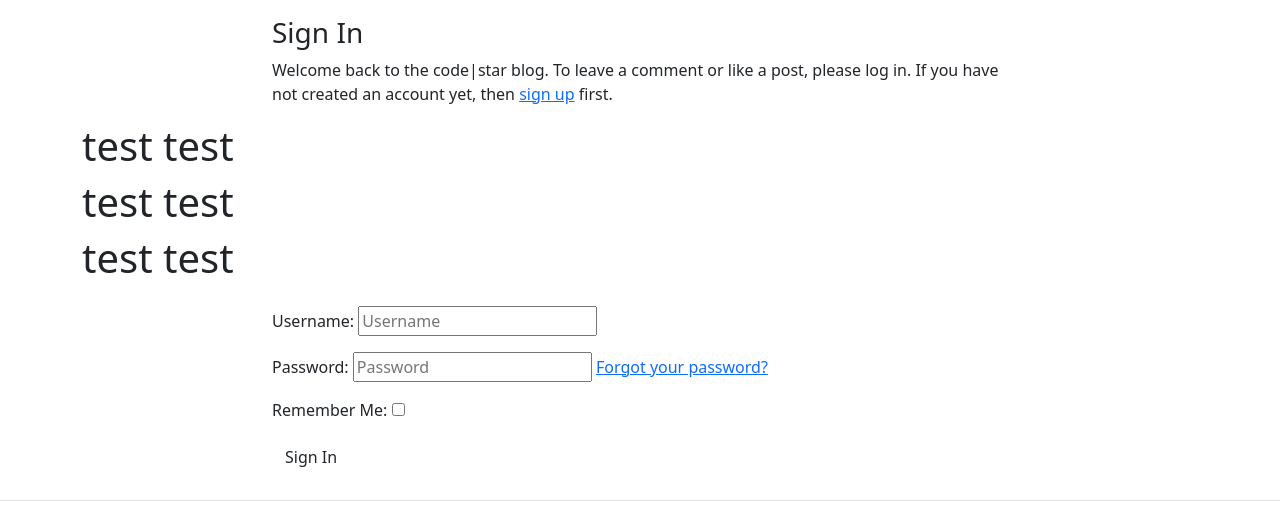
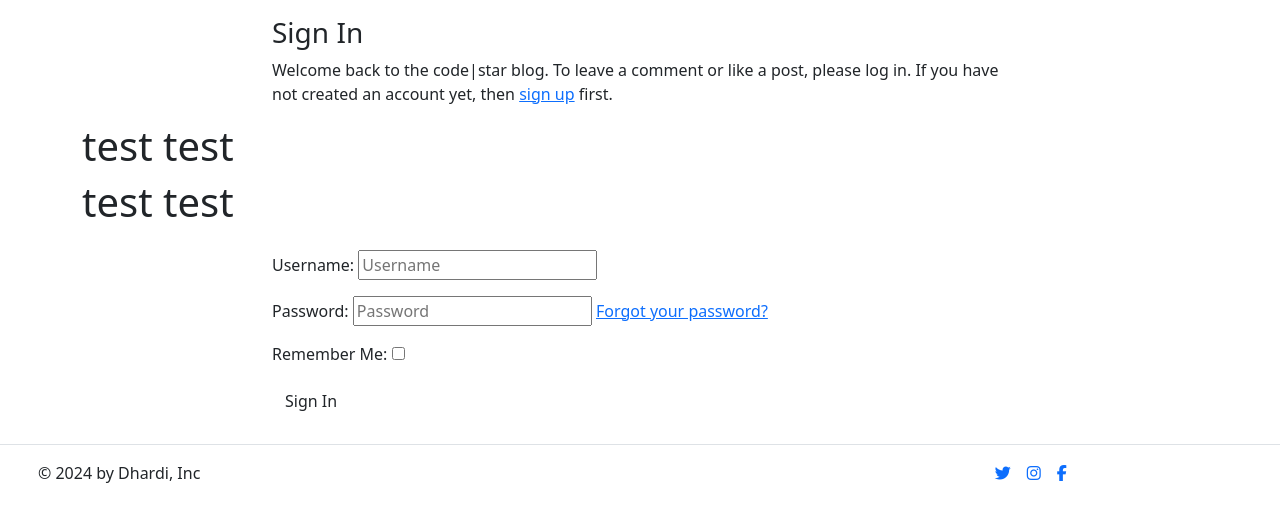
Before and after one commit to dhardi/hoteljeri, a Django app: page /accounts/login/ in a window 1280 px wide. Shown: the part 56-574 px from the top of the page. Run offline with Django 4.2, Linux system fonts and the light colour scheme; some libraries are stand-ins or nearby versions.

Commit message:
test commit

```diff
--- a/templates/account/login.html
+++ b/templates/account/login.html
@@ -20,7 +20,7 @@
     </div>
     <h1>test test</h1>
     <h1>test test</h1>
-    <h1>test test</h1>
+
     <div class="row">
         <div class="col-md-8 mt-3 offset-md-2">
             <form class="login" method="POST" action="{% url 'account_login' %}">
```
